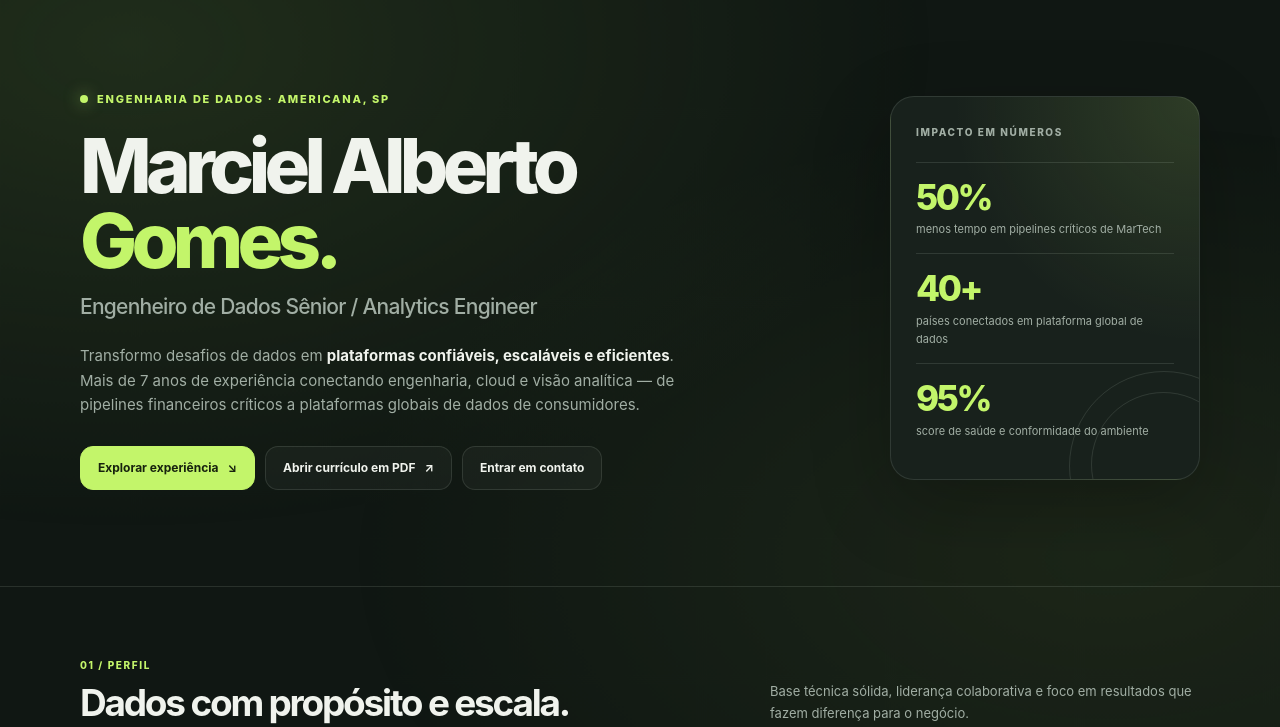
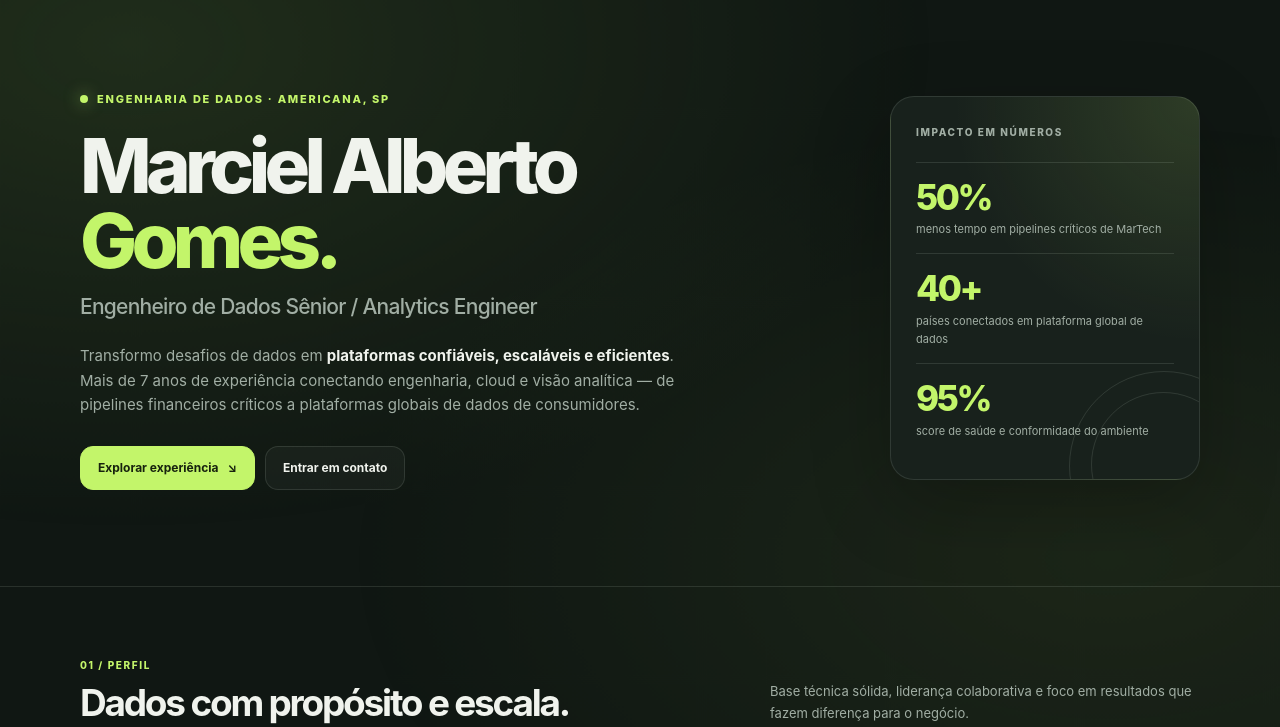
Before and after one commit to marciel-gomes/marcielgomes, a plain HTML site: page index.html in a window 1280 px wide. Shown: the part 73-800 px from the top of the page. Drawn offline with Linux system fonts and the light colour scheme.

Commit message:
:hammer: exclude-files-pdf

```diff
--- a/index.html
+++ b/index.html
@@ -1290,7 +1290,6 @@
         </p>
         <div class="hero-actions">
           <a class="button button-primary" href="#experiencia">Explorar experiência <span aria-hidden="true">↘</span></a>
-          <a class="button" href="./samples/MarcielGomes_DE_112026_pt.pdf" target="_blank" rel="noopener noreferrer">Abrir currículo em PDF <span aria-hidden="true">↗</span></a>
           <a class="button" href="mailto:mmmarciel@gmail.com">Entrar em contato</a>
         </div>
       </div>
@@ -1663,7 +1662,6 @@
             <a class="button button-primary" href="mailto:mmmarciel@gmail.com">Enviar e-mail <span aria-hidden="true">↗</span></a>
             <a class="button" href="https://wa.me/5516981417059" target="_blank" rel="noopener noreferrer">WhatsApp <span aria-hidden="true">↗</span></a>
             <a class="button" href="https://www.linkedin.com/in/marcielgomes/" target="_blank" rel="noopener noreferrer">LinkedIn <span aria-hidden="true">↗</span></a>
-            <a class="button" href="./samples/MarcielGomes_DE_112026_pt.pdf" target="_blank" rel="noopener noreferrer">Currículo PDF <span aria-hidden="true">↗</span></a>
           </div>
         </div>
         <footer>
@@ -1699,7 +1697,6 @@
         "plataformas confiáveis, escaláveis e eficientes": "reliable, scalable, and efficient platforms",
         "Mais de 7 anos de experiência conectando engenharia, cloud e visão analítica — de pipelines financeiros críticos a plataformas globais de dados de consumidores.": "Over 7 years of experience connecting engineering, cloud, and analytical thinking—from mission-critical financial pipelines to global consumer data platforms.",
         "Explorar experiência": "Explore my experience",
-        "Abrir currículo em PDF": "Open résumé PDF",
         "Entrar em contato": "Get in touch",
         "Resumo de resultados": "Results at a glance",
         "Impacto em números": "Impact in numbers",
@@ -1815,7 +1812,6 @@
         "significativo com dados.": "meaningful with data.",
         "Disponível para conexões e conversas profissionais.": "Open to professional connections and conversations.",
         "Enviar e-mail": "Email me",
-        "Currículo PDF": "Résumé PDF",
         "Feito para a web.": "Made for the web.",
         "Voltar ao início ↑": "Back to top ↑"
       };
@@ -1879,11 +1875,6 @@
         document.querySelectorAll(".awards").forEach((awards) => {
           awards.setAttribute("aria-label", isEnglish ? "Recognition" : "Reconhecimentos");
         });
-        document.querySelectorAll('a[href$="_pt.pdf"], a[href$="_en.pdf"]').forEach((link) => {
-          link.href = isEnglish
-            ? "./samples/MarcielGomes_DE_112026_en.pdf"
-            : "./samples/MarcielGomes_DE_112026_pt.pdf";
-        });
         languageButton.textContent = isEnglish ? "PT" : "EN";
         languageButton.setAttribute("aria-label", isEnglish ? "Mudar para português" : "Switch to English");
         languageButton.title = isEnglish ? "Mudar para português" : "Switch to English";
```
Also changed, not shown: 4 other files.
